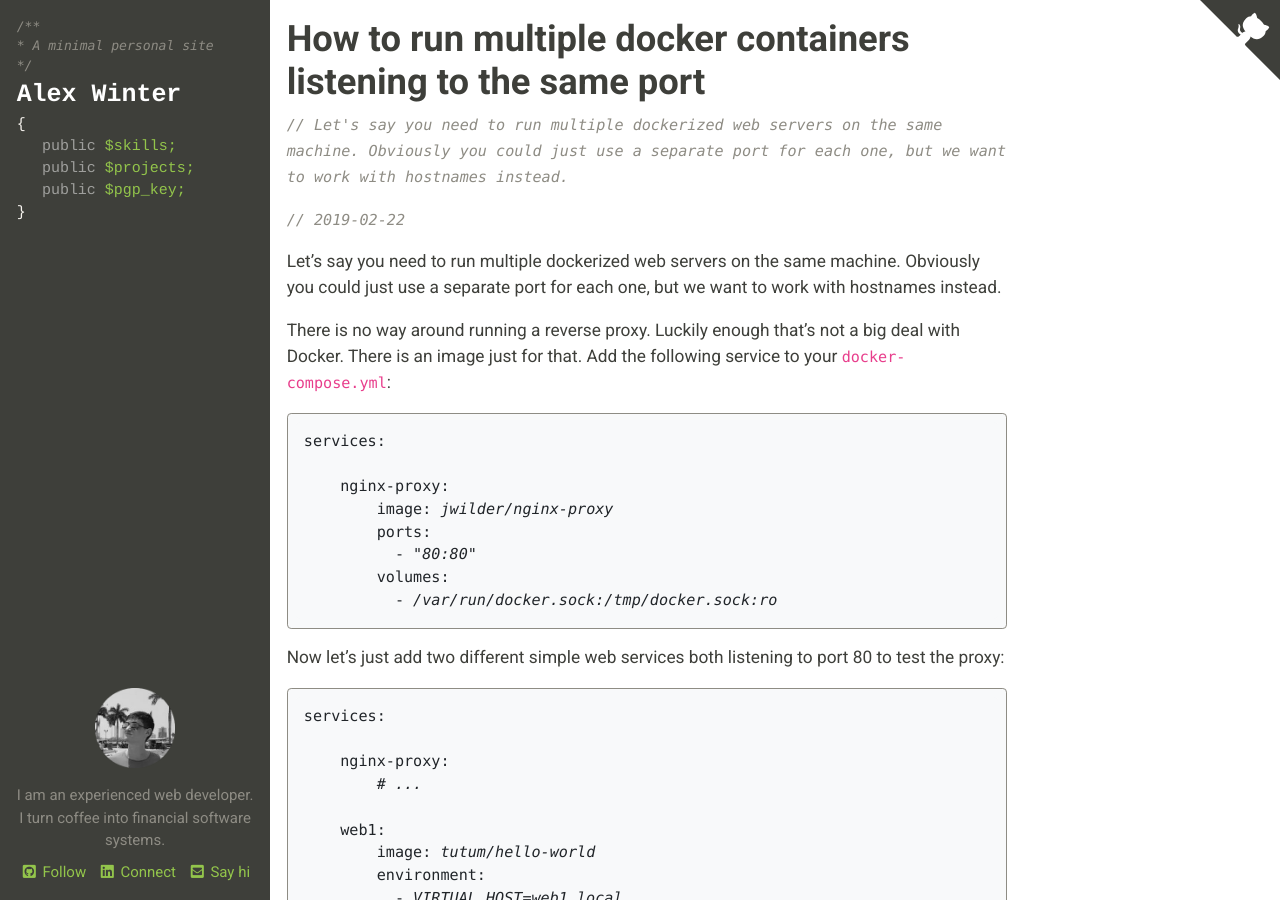
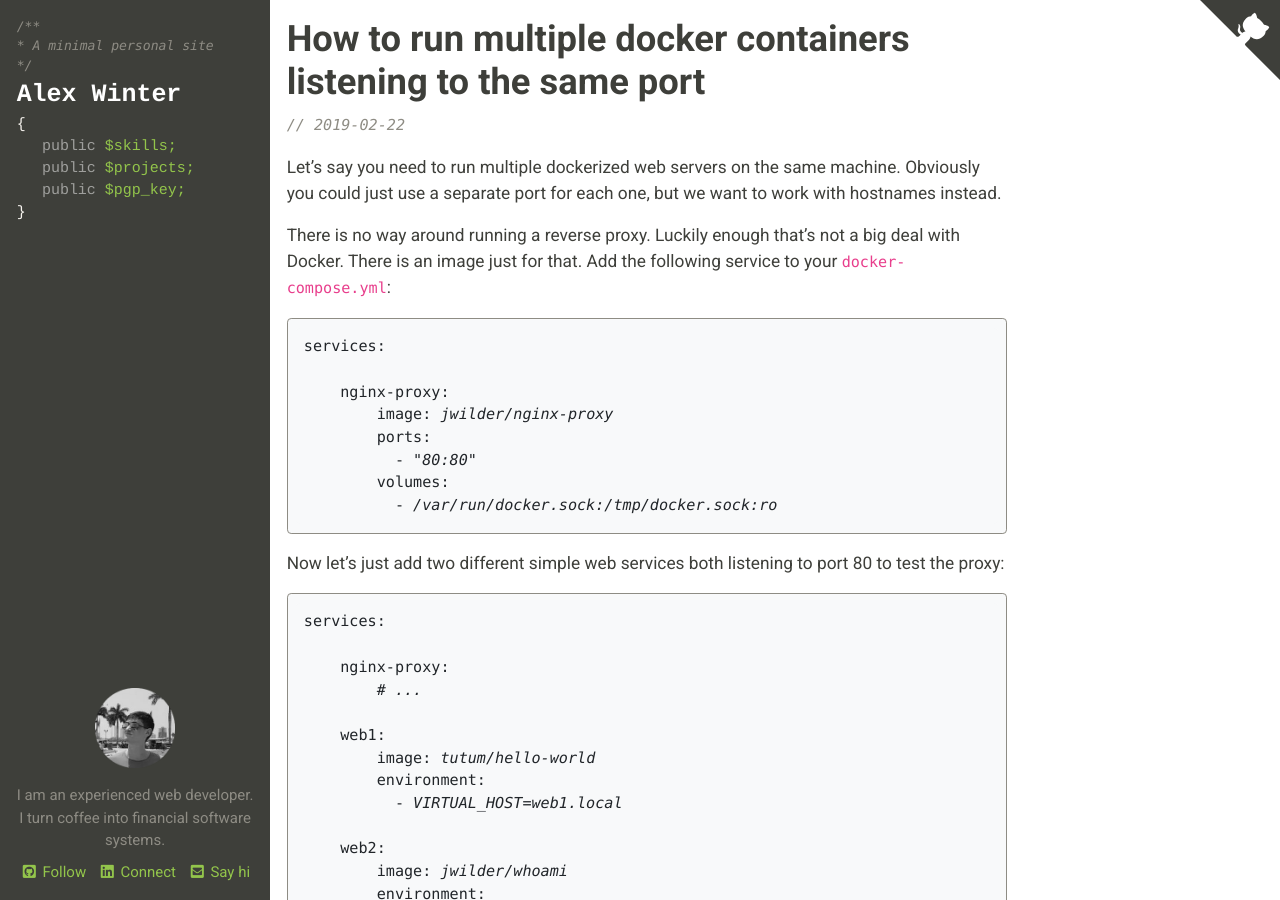
Before and after one commit to sonofliberty/sonofliberty.github.io, a Jekyll site: the page built from _posts/2019-02-22-run-multiple-containers-listening-to-same-port.md, in a window 1280 px wide and 900 px high. Built offline with Jekyll 4.4.1, drawn with Linux system fonts in a browser that asks for light colours.

Commit message:
Remove descriptions from posts

```diff
--- a/_posts/2019-02-22-run-multiple-containers-listening-to-same-port.md
+++ b/_posts/2019-02-22-run-multiple-containers-listening-to-same-port.md
@@ -1,8 +1,6 @@
 ---
 layout:         post
 title:          How to run multiple docker containers listening to the same port
-description:    Let's say you need to run multiple dockerized web servers on the same machine. Obviously you could just use a separate
-                port for each one, but we want to work with hostnames instead.
 date:           2019-02-22 13:00:00 +0700
 categories:     [docker]
 ---
```
Also changed, not shown: _posts/2019-02-17-hello-world.md (+0 -1 lines).
